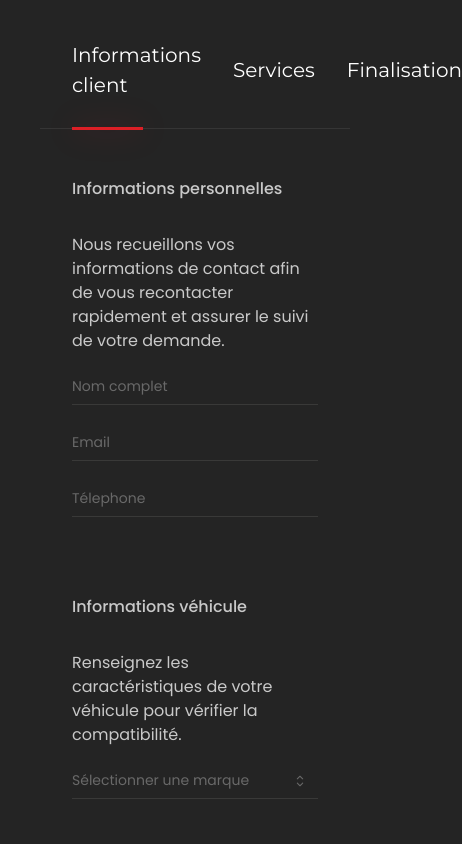
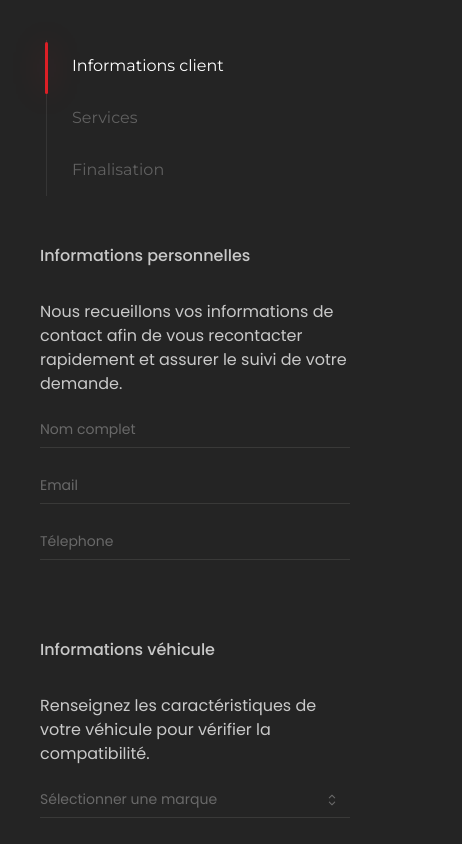
Before and after one commit to chtiouimal/deblocar, a Next.js app: page / in a window 390 px wide. Shown: the top 844 px of the page, 462 px wide, since content can reach past the window. Built offline with nearby package versions, Linux system fonts and the light colour scheme.

Commit message:
add responsive stepper header

```diff
--- a/src/components/form/Stepper.tsx
+++ b/src/components/form/Stepper.tsx
@@ -13,11 +13,14 @@ import { Button } from "@mantine/core";
 import styles from "./stepper.module.css";
 import { colors } from "@/theme/colors";
 import { CheckIcon } from "@phosphor-icons/react";
+import { useViewport } from "@/hooks/useViewport";
 
 type StepErrors = StepInfoErrors & StepServicesErrors;
 
 export default function Stepper() {
   const { data, updateClient, updateCar, setData } = useFormStore();
+  const { isMobile, isTablet, isDesktop, width, height, device } =
+    useViewport();
   const [step, setStep] = useState(0);
   const [stepErrors, setStepErrors] = useState<StepErrors>({});
   const [loading, setLoading] = useState(false);
@@ -114,6 +117,36 @@ export default function Stepper() {
 
   return (
     <div className={styles.stepperContainer}>
+      {isMobile ? (
+        <div className={styles.stepperTabsMobile}>
+          {/* vertical background line */}
+          <span className={styles.verticalLine} />
+
+          {/* vertical tick that moves */}
+          <span
+            className={styles.verticalTick}
+            style={{
+              transform: `translateY(${step * 100}%)`,
+            }}
+          />
+
+          {stepLabels.map((label, index) => (
+            <button
+              key={label}
+              type="button"
+              className={`${styles.stepTabMobile} ${
+                step === index ? styles.activeTabMobile : ""
+              }`}
+              style={{ color: step > index ? "#DC1F26" : undefined }}
+            >
+              {step > index && (
+                <CheckIcon size={14} weight="thin" color={colors.primary} />
+              )}
+              {label}
+            </button>
+          ))}
+        </div>
+      ) : (
         <div className={styles.stepperTabs}>
           {stepLabels.map((label, index) => (
             <button
@@ -144,11 +177,10 @@ export default function Stepper() {
             <span className={styles.activeLineTic} />
           </span>
         </div>
+      )}
       <div className={styles.stepperContent}>{steps[step]}</div>
 
-      <div
-        style={{ marginTop: 20, display: "flex", gap: 32, padding: "0 32px" }}
-      >
+      <div className={styles.stepperFooter}>
         <Button
           onClick={back}
           disabled={step === 0}
--- a/src/components/form/stepper.module.css
+++ b/src/components/form/stepper.module.css
@@ -9,8 +9,16 @@
 }
 
 .stepperContent {
-    width: 100%;
-    padding: 0 32px;
+  width: 100%;
+  padding: 0 32px;
+}
+
+.stepperFooter {
+  margin-top: 20;
+  display: flex;
+  gap: 32;
+  padding-right: 32;
+  padding-bottom: 32;
 }
 
 .stepperTabs {
@@ -68,3 +76,70 @@
   width: 80px !important;
   height: 100% !important;
 }
+
+.stepperTabsMobile {
+  display: flex;
+  flex-direction: column;
+  position: relative;
+  margin-bottom: 40px;
+  width: 100%;
+}
+
+.stepTabMobile {
+  background: transparent;
+  border: none;
+  text-align: left;
+  cursor: pointer;
+  display: flex;
+  align-items: center;
+  gap: 12px;
+  font-family: var(--mantine-font-family-headings);
+  font-size: 16px;
+  font-weight: 400;
+  color: rgba(255, 255, 255, 0.28);
+  transition: all 0.3s ease;
+  position: relative;
+  padding-left: 32px;
+  height: 52px;
+}
+
+.stepTabMobile:hover {
+  color: rgba(255, 255, 255, 0.55);
+}
+
+.activeTabMobile {
+  color: white;
+}
+
+.verticalLine {
+  position: absolute;
+  left: 6px;
+  top: 0;
+  bottom: 0;
+  width: 1px;
+  background: rgba(255, 255, 255, 0.08);
+}
+
+.verticalTick {
+  position: absolute;
+  left: 5px;
+  top: 2px;
+  width: 3px;
+  height: 52px;
+  background: #DC1F26;
+  box-shadow: 0 0 30px rgba(220, 31, 38, 0.4);
+  border-radius: 2px;
+  transition: transform 0.35s ease;
+}
+
+@media (max-width: 768px) {
+  .stepperContent {
+    padding: 0;
+  }
+  .stepperFooter {
+    padding-right: 0;
+  }
+  .stepTab {
+    font-size: 16px
+  }
+}
--- /dev/null
+++ b/src/hooks/useViewport.ts
@@ -0,0 +1,57 @@
+import { useEffect, useState } from "react";
+
+type DeviceType = "mobile" | "tablet" | "desktop";
+
+type ViewportInfo = {
+  width: number;
+  height: number;
+  device: DeviceType;
+  isMobile: boolean;
+  isTablet: boolean;
+  isDesktop: boolean;
+};
+
+const getDevice = (width: number): DeviceType => {
+  if (width < 768) return "mobile";
+  if (width < 1024) return "tablet";
+  return "desktop";
+};
+
+export const useViewport = (): ViewportInfo => {
+  const [viewport, setViewport] = useState<ViewportInfo>(() => {
+    const width = typeof window !== "undefined" ? window.innerWidth : 0;
+    const height = typeof window !== "undefined" ? window.innerHeight : 0;
+    const device = getDevice(width);
+
+    return {
+      width,
+      height,
+      device,
+      isMobile: device === "mobile",
+      isTablet: device === "tablet",
+      isDesktop: device === "desktop",
+    };
+  });
+
+  useEffect(() => {
+    const handleResize = () => {
+      const width = window.innerWidth;
+      const height = window.innerHeight;
+      const device = getDevice(width);
+
+      setViewport({
+        width,
+        height,
+        device,
+        isMobile: device === "mobile",
+        isTablet: device === "tablet",
+        isDesktop: device === "desktop",
+      });
+    };
+
+    window.addEventListener("resize", handleResize);
+    return () => window.removeEventListener("resize", handleResize);
+  }, []);
+
+  return viewport;
+};
```
Lines whose indentation alone changed are shown as unchanged.
